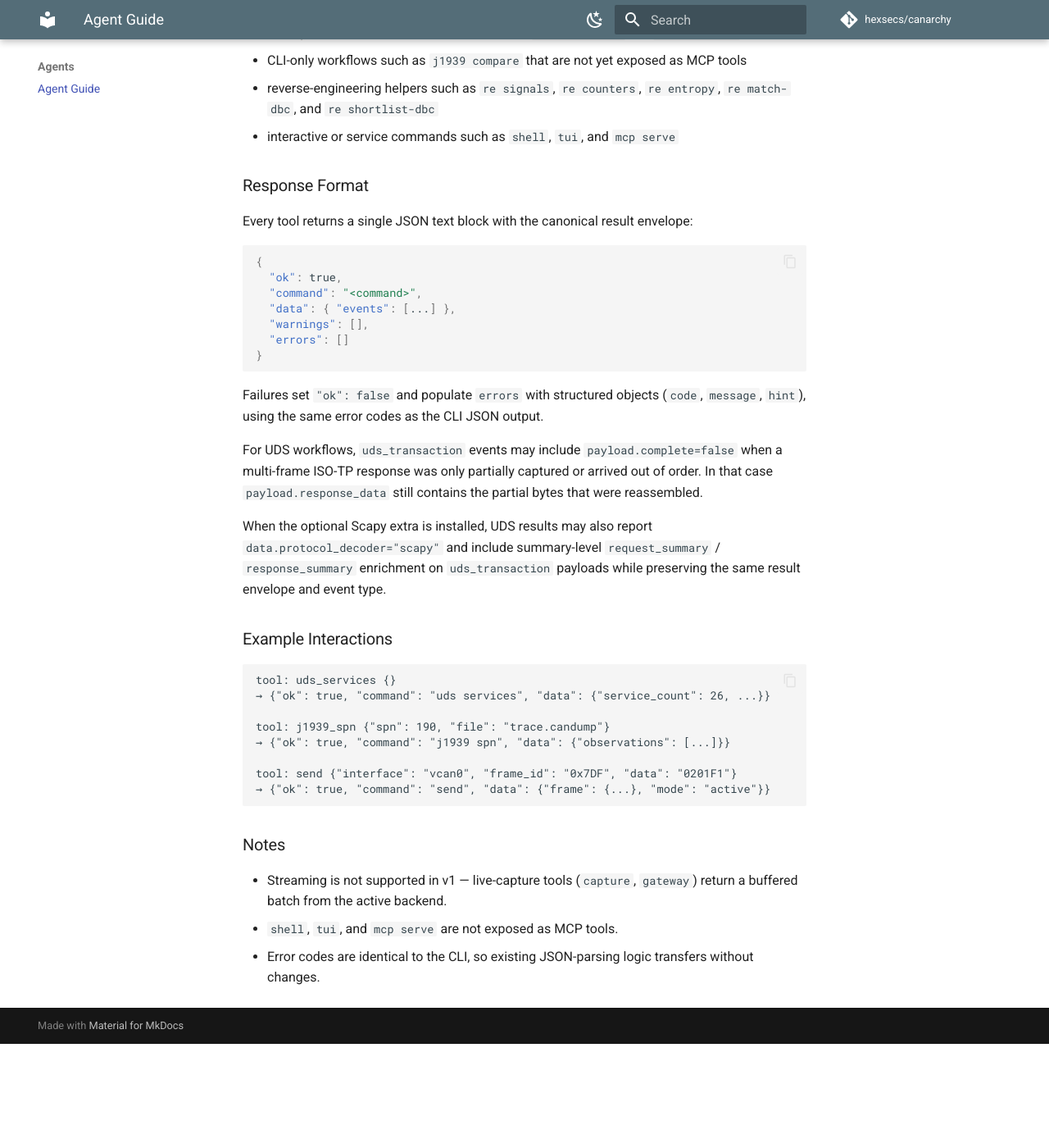
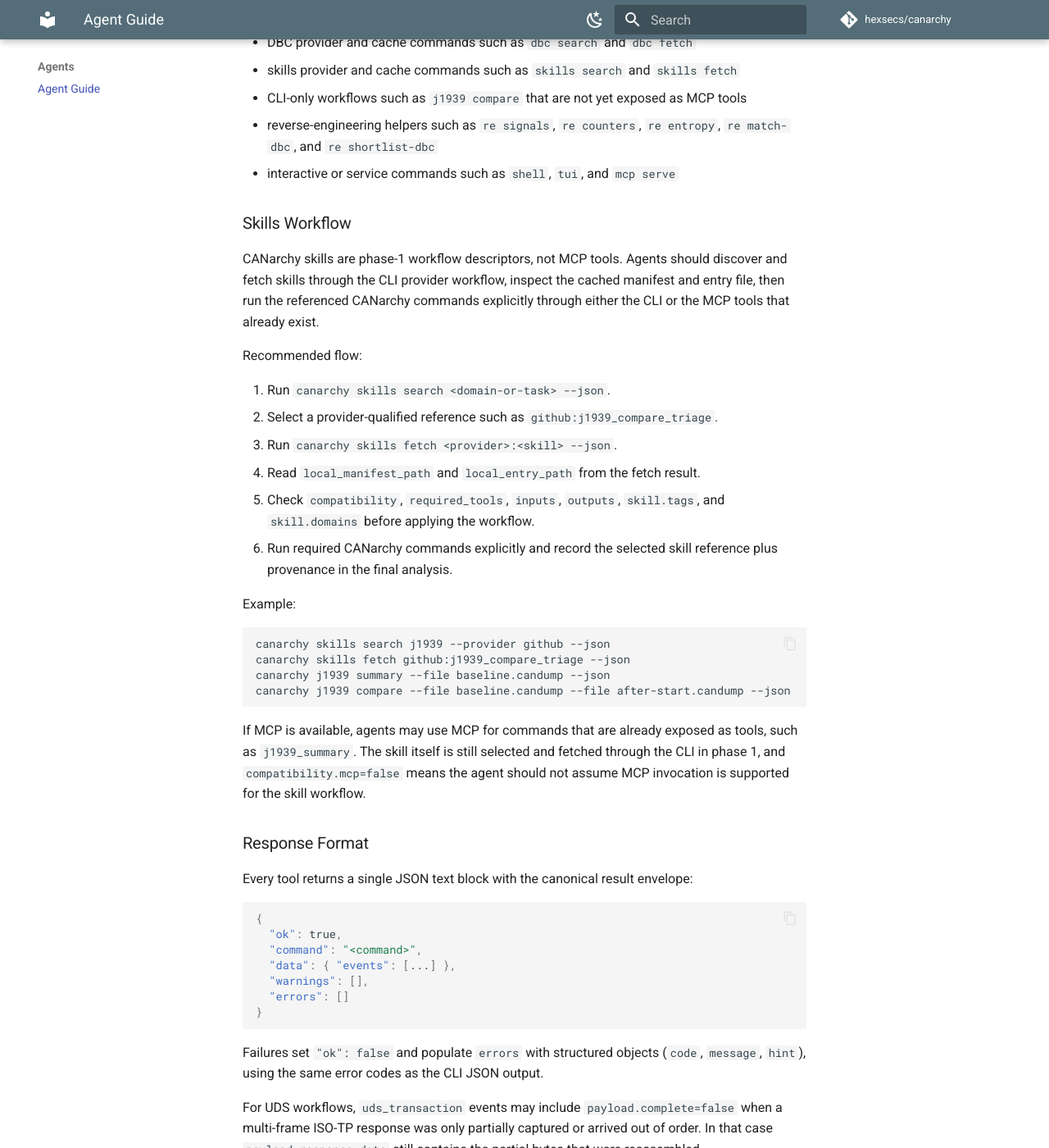
Before and after one commit to hexsecs/canarchy, an MkDocs documentation site: the page built from docs/agents.md, in a window 1280 px wide and 1400 px high, scrolled down 22064 px. Shown: the whole window at 82% size. Built offline with MkDocs 1.6.1 and Material for MkDocs 9.7.7, drawn with Linux system fonts in a browser that asks for light colours; comment, search, counter and statistics services are not loaded; before the commit the page ends 23337 px from its top, so only the background shows below that; some of the changed text lies outside the part shown.

Commit message:
docs(skills): define agent MCP integration refs #167 (#210)

````diff
--- a/docs/agents.md
+++ b/docs/agents.md
@@ -70,6 +70,7 @@ The current MCP surface exposes a curated non-interactive subset of the CLI. Spa
 | `j1939_spn` | `canarchy j1939 spn` |
 | `j1939_tp` | `canarchy j1939 tp sessions` |
 | `j1939_dm1` | `canarchy j1939 dm1` |
+| `j1939_summary` | `canarchy j1939 summary` |
 | `j1939_inventory` | `canarchy j1939 inventory` |
 | `uds_scan` | `canarchy uds scan` |
 | `uds_trace` | `canarchy uds trace` |
@@ -83,6 +84,30 @@ Current exclusions:
 * CLI-only workflows such as `j1939 compare` that are not yet exposed as MCP tools
 * reverse-engineering helpers such as `re signals`, `re counters`, `re entropy`, `re match-dbc`, and `re shortlist-dbc`
 * interactive or service commands such as `shell`, `tui`, and `mcp serve`
+
+### Skills Workflow
+
+CANarchy skills are phase-1 workflow descriptors, not MCP tools. Agents should discover and fetch skills through the CLI provider workflow, inspect the cached manifest and entry file, then run the referenced CANarchy commands explicitly through either the CLI or the MCP tools that already exist.
+
+Recommended flow:
+
+1. Run `canarchy skills search <domain-or-task> --json`.
+2. Select a provider-qualified reference such as `github:j1939_compare_triage`.
+3. Run `canarchy skills fetch <provider>:<skill> --json`.
+4. Read `local_manifest_path` and `local_entry_path` from the fetch result.
+5. Check `compatibility`, `required_tools`, `inputs`, `outputs`, `skill.tags`, and `skill.domains` before applying the workflow.
+6. Run required CANarchy commands explicitly and record the selected skill reference plus provenance in the final analysis.
+
+Example:
+
+```bash
+canarchy skills search j1939 --provider github --json
+canarchy skills fetch github:j1939_compare_triage --json
+canarchy j1939 summary --file baseline.candump --json
+canarchy j1939 compare --file baseline.candump --file after-start.candump --json
+```
+
+If MCP is available, agents may use MCP for commands that are already exposed as tools, such as `j1939_summary`. The skill itself is still selected and fetched through the CLI in phase 1, and `compatibility.mcp=false` means the agent should not assume MCP invocation is supported for the skill workflow.
 
 ### Response Format
 
--- a/mkdocs.yml
+++ b/mkdocs.yml
@@ -98,6 +98,7 @@ nav:
           - J1939 Monitor Command: design/j1939-monitor-command.md
           - Scapy Diagnostic Integration: design/scapy-diagnostic-integration.md
           - Skill Manifest Schema: design/skill-manifest-schema.md
+          - Skills Agent MCP Integration: design/skills-agent-mcp-integration.md
           - Skills Provider Workflows: design/skills-provider-workflows.md
           - Composition: design/composition.md
           - MCP Server: design/mcp-server.md
@@ -122,6 +123,7 @@ nav:
           - J1939 Monitor Command: tests/j1939-monitor-command.md
           - Scapy Diagnostic Integration: tests/scapy-diagnostic-integration.md
           - Skill Manifest Schema: tests/skill-manifest-schema.md
+          - Skills Agent MCP Integration: tests/skills-agent-mcp-integration.md
           - Skills Provider Workflows: tests/skills-provider-workflows.md
           - MCP Server: tests/mcp-server.md
           - Reverse-Engineering Helpers: tests/reverse-engineering-helpers.md
````
Also changed, not shown: CHANGELOG.md (+1 -0 lines), docs/command_spec.md (+2 -1 lines), docs/design/mcp-server.md (+2 -1 lines), docs/design/skills-agent-mcp-integration.md (added, +169 -0 lines), docs/design/skills-provider-workflows.md (+2 -1 lines), 1 other file.
